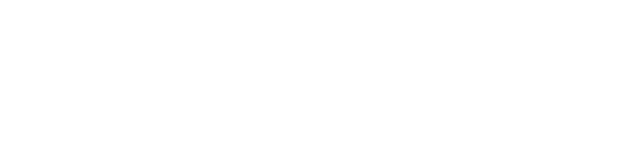
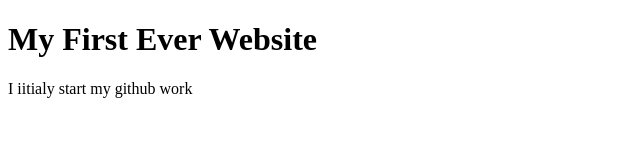
Before and after one commit to SwagataShree/My_First_Website, a plain HTML site: page index.html in a window 1280 px wide. Shown: the whole page, without its empty margins (0-640 px from the left). Drawn offline with Linux system fonts and the light colour scheme.

Commit message:
first work github

```diff
--- a/index.html
+++ b/index.html
@@ -7,6 +7,7 @@
     <title>Document</title>
 </head>
 <body>
-
+<h1>My First Ever Website</h1>
+<p> I iitialy start my github work</p>
 </body>
 </html>
```
